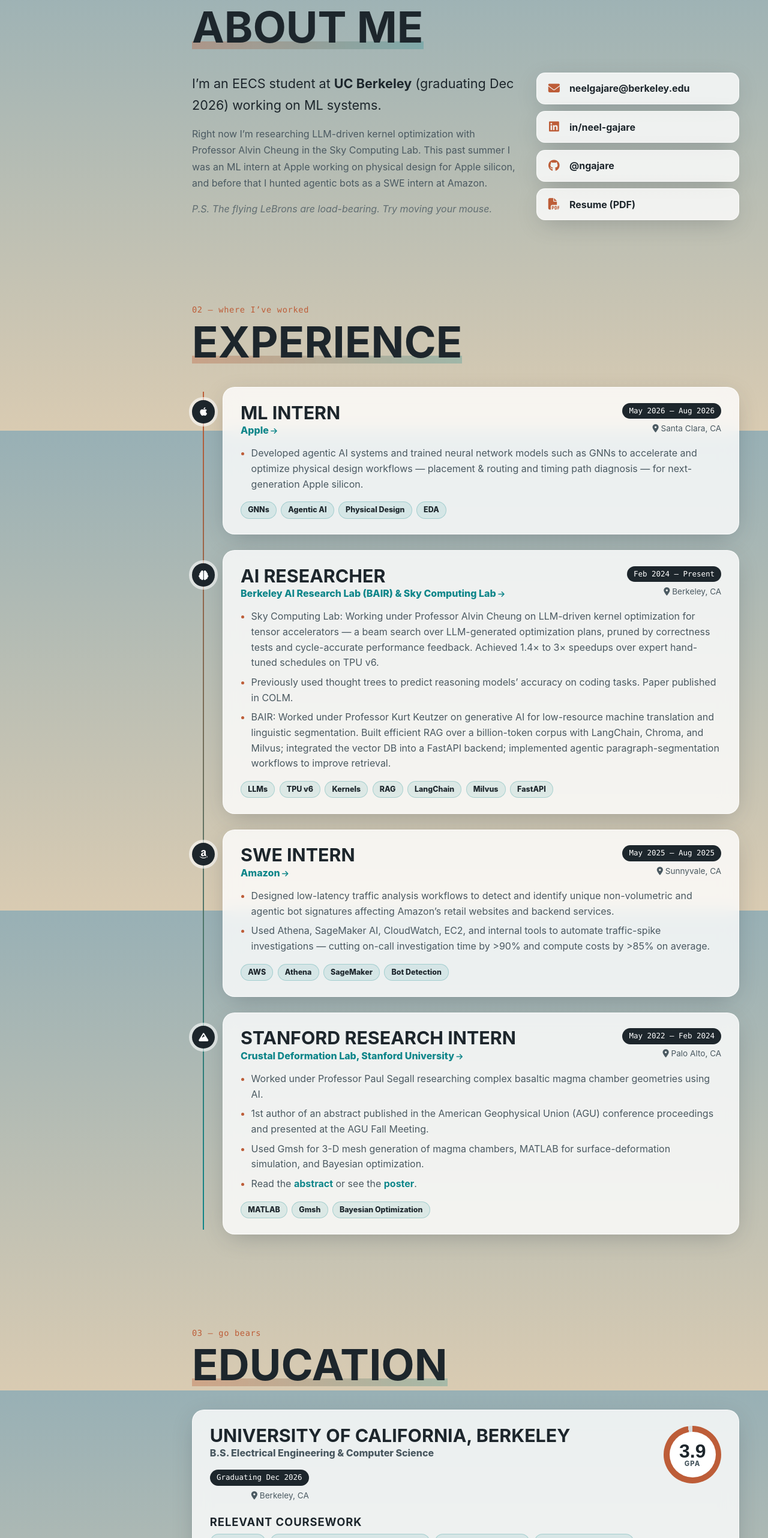
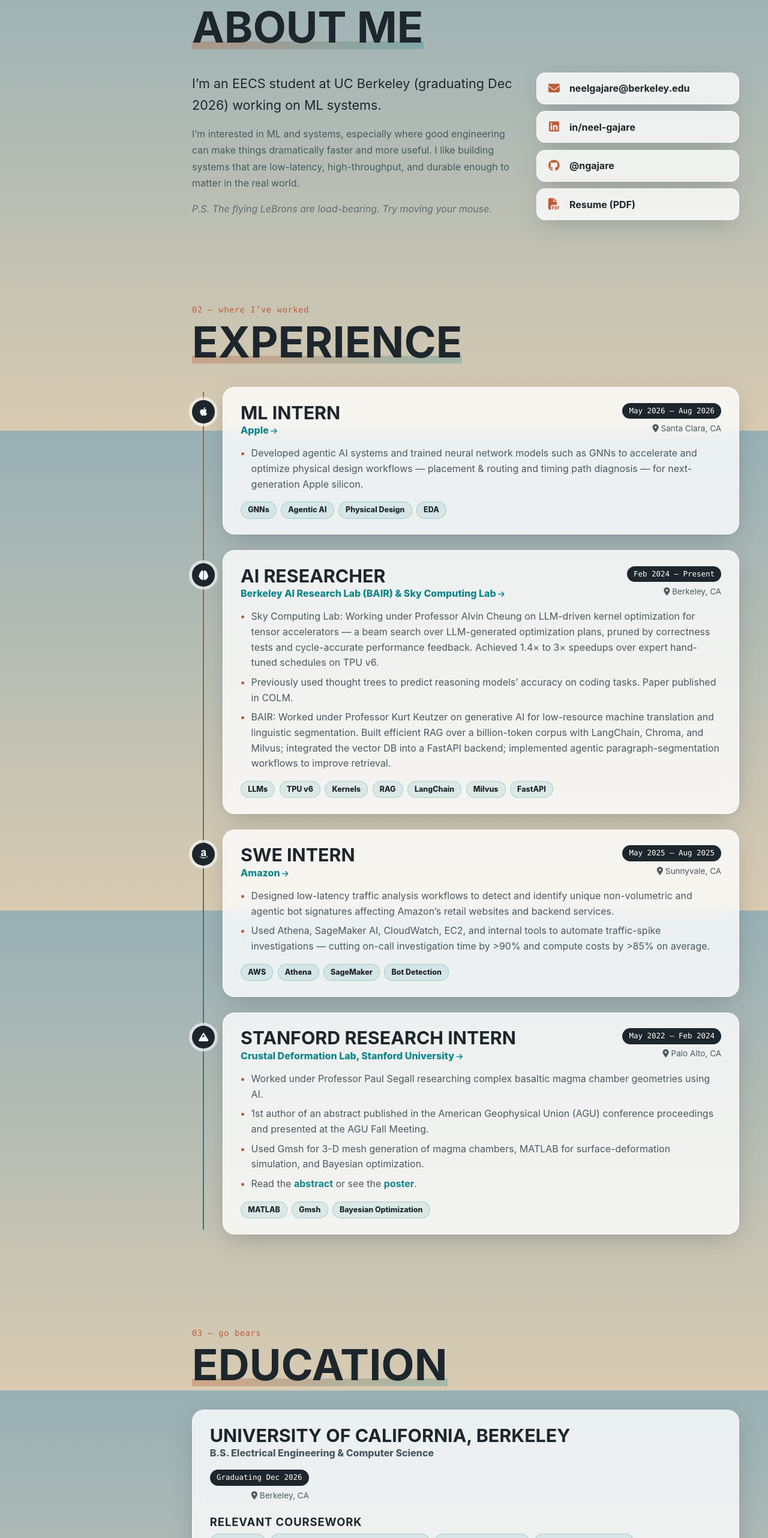
Before and after one commit to ngajare/ngajare.github.io, a React (Vite) app in the folder ngajare-react/: page / in a window 1280 px wide. Shown: the part 882-3446 px from the top of the page at 60% size. Built offline with nearby package versions, Linux system fonts and the light colour scheme; a web font is replaced by a local one.

Commit message:
fixed about me

```diff
--- a/ngajare-react/src/App.tsx
+++ b/ngajare-react/src/App.tsx
@@ -67,7 +67,7 @@
           <Projects />
           <Skills />
           <footer className="site-footer">
-            Built with React &amp; a flock of flying LeBrons · © {new Date().getFullYear()} Neel Gajare
+            © {new Date().getFullYear()} Neel Gajare
           </footer>
         </div>
       </main>
--- a/ngajare-react/src/components/Sections.tsx
+++ b/ngajare-react/src/components/Sections.tsx
@@ -52,12 +52,13 @@
       <Reveal className="about-grid">
         <div>
           <p className="lead-text">
-            I’m an EECS student at <strong>UC Berkeley</strong> (graduating Dec 2026) working on ML systems.
+            I’m an EECS student at UC Berkeley (graduating Dec 2026) working on ML systems.
+
           </p>
           <p>
-            Right now I’m researching LLM-driven kernel optimization with Professor Alvin Cheung in the Sky Computing Lab.
-            This past summer I was an ML intern at Apple working on physical design for Apple silicon, and before that I
-            hunted agentic bots as a SWE intern at Amazon.
+            I’m interested in ML and systems, especially where good engineering can make things dramatically faster and more useful. I like building systems that are low-latency, high-throughput, and durable enough to matter in the real world.
+
+
           </p>
           <p className="muted">P.S. The flying LeBrons are load-bearing. Try moving your mouse.</p>
         </div>
@@ -131,9 +132,6 @@
               <span className="loc"><i className="fas fa-map-marker-alt" /> {education.location}</span>
             </div>
           </div>
-          <div className="gpa-ring" style={{ ['--pct' as string]: `${(Number(education.gpa) / 4) * 100}` }}>
-            <div><strong>{education.gpa}</strong><span>GPA</span></div>
-          </div>
           <h4 className="mini-heading">Relevant coursework</h4>
           <Tags items={education.coursework} />
           <h4 className="mini-heading">Societies</h4>
@@ -146,7 +144,7 @@
 
 export function Awards() {
   return (
-    <Section id="awards" title="Awards" eyebrow="04 — hardware (the shiny kind)">
+    <Section id="awards" title="Awards" eyebrow="04 — hardware">
       <div className="award-grid">
         {awards.map((a, i) => {
           const body = (
```
